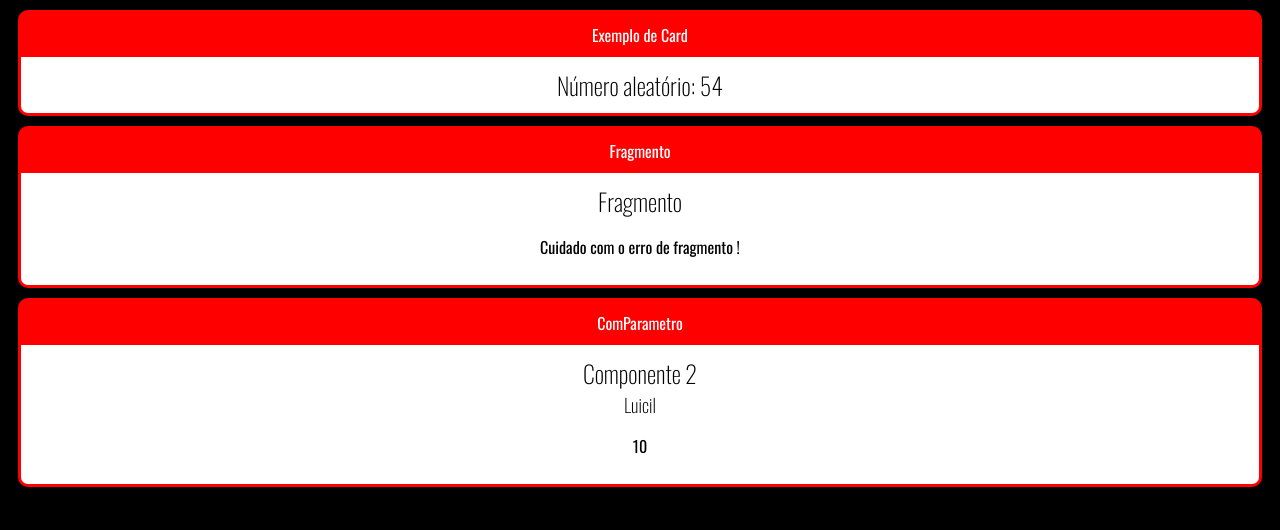
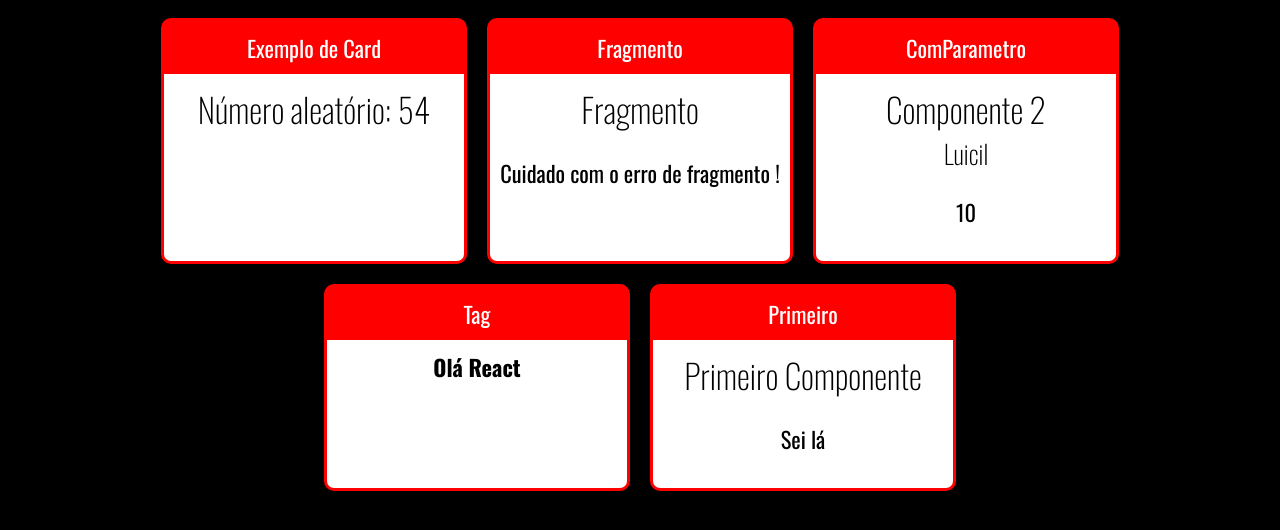
Before and after one commit to luicil/fundamentos-react, a React (Create React App) app: page / in a window 1280 px wide. Shown: the top 530 px of the page. Built offline with nearby package versions, Linux system fonts and the light colour scheme.

Commit message:
flex box

```diff
--- /dev/null
+++ b/src/app.css
@@ -0,0 +1,5 @@
+.app .Cards{
+    display: flex;
+    flex-wrap: wrap;
+    justify-content: center;
+}
--- a/src/app.jsx
+++ b/src/app.jsx
@@ -1,5 +1,7 @@
 /* eslint-disable import/no-anonymous-default-export */
 import React from 'react'
+
+import './app.css'
 
 import Primeiro from './components/basics/primeiro'
 import ComParametro from './components/basics/comParametro'
@@ -11,7 +13,10 @@
 
 export default ()=> (
 
-    <div id="app">
+    <div className="app">
+
+        <div className="Cards" >
+
             <Card titulo="Exemplo de Card">
                 <Aleatorio min={1} max={60} />
             </Card>
@@ -28,19 +33,16 @@
                 />
             </Card>
 
-        {/* {tag}
+            <Card titulo = "Tag">
+                {tag}
+            </Card>
 
-        <Primeiro></Primeiro>
-        <ComParametro
-            titulo="Componente 2"
-            aluno="Luicil"
-            nota={10}
-        />
-        <Fragmento />
-        <Aleatorio
-            min={1}
-            max={100}
-        /> */}
+            <Card titulo= "Primeiro">
+                <Primeiro/>
+            </Card>
+
+        </div>
+
     </div>
 
 )
--- a/src/components/layout/Card.css
+++ b/src/components/layout/Card.css
@@ -4,6 +4,9 @@
     border-radius: 10px;
     overflow: hidden;
     margin: 10px;
+    display: flex;
+    flex-direction: column;
+    min-width: 300px;
 }
 
 .Card .Title {
@@ -16,4 +19,5 @@
     background-color: white;
     color: black;
     padding: 10px;
+    flex-grow: 1;
 }
--- a/src/components/layout/Card.jsx
+++ b/src/components/layout/Card.jsx
@@ -1,3 +1,4 @@
+/* eslint-disable import/no-anonymous-default-export */
 import React from 'react';
 import  './Card.css'
 
--- a/src/index.css
+++ b/src/index.css
@@ -3,6 +3,7 @@
     color:white;
     font-family: Oswald;
     text-align: center;
+    font-size: 1.4rem;
 }
 
 h1, h2, h3 {
```
Lines whose indentation alone changed are shown as unchanged.
